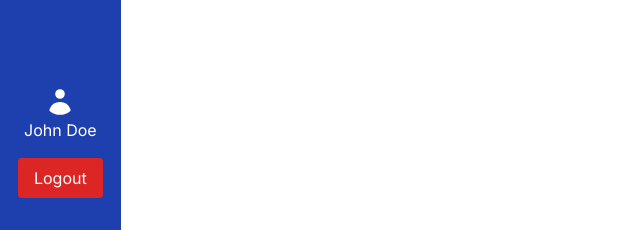
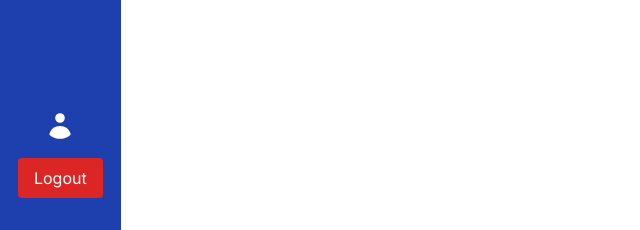
Before and after one commit to BadAccuracyID/TPA-Desktop-EF, a Next.js app: page /dashboard in a window 1280 px wide. Shown: the part 570-800 px from the top of the page, without its empty margins (0-640 px from the left). Built offline with nearby package versions, Linux system fonts and the light colour scheme.

Commit message:
Added profile info in LeftNavBar

```diff
--- a/src/components/card/LeftNavBar.tsx
+++ b/src/components/card/LeftNavBar.tsx
@@ -1,3 +1,5 @@
+'use client'
+
 import React from "react";
 import {AccountRole} from "@/components/objects/AccountRole";
 import {
@@ -10,6 +12,7 @@ import {
     UsersIcon
 } from "@heroicons/react/20/solid";
 import Link from "next/link";
+import {firebaseUser} from "@/components/datastore/firebase/FirebaseManager";
 
 interface MenuItem {
     name: string;
@@ -65,7 +68,16 @@ const menuItems: MenuItem[] = [
 ]
 
 export default function LeftNavBar() {
-    const username = 'John Doe'; // Replace with actual username
+    const [username, setUsername] = React.useState('')
+
+    // fetch on load
+    firebaseUser().then(user => {
+        if (user && user.email) {
+            setUsername(user.email)
+        }
+    }).catch(error => {
+        console.error(error);
+    })
 
     return (
         <div className="fixed left-0 top-0 h-screen bg-blue-800 py-4 px-2 flex flex-col justify-start items-center">
@@ -82,13 +94,14 @@ export default function LeftNavBar() {
                     </li>
                 ))}
             </ul>
-            <div className="flex flex-col items-center justify-end bg-blue-800 py-4 px-2">
-                <div className="flex flex-col items-center text-white mb-4">
+
+            <div className="flex flex-col items-center justify-end bg-blue-800 py-4 px-2 max-w-2xl">
+                <div className="flex flex-col items-center text-white mb-4 max-w-sm">
                     <UserIcon className="h-8 text-white"/>
                     {username}
                 </div>
                 <Link
-                    href="/login"
+                    href="/auth/logout"
                     className="bg-red-600 hover:bg-red-700 text-white py-2 px-4 rounded focus:outline-none focus:shadow-outline">
                     Logout
                 </Link>
```
